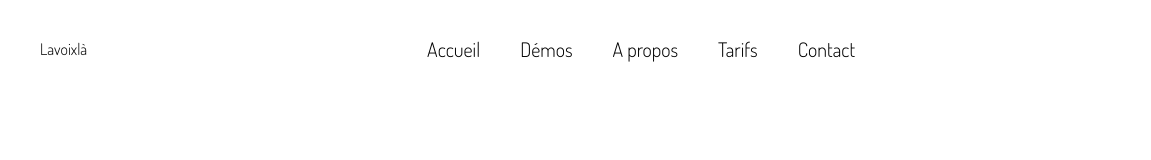
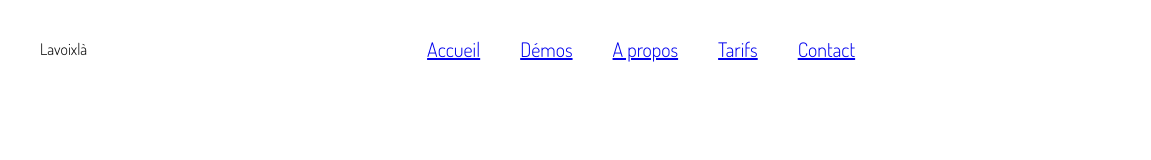
Before and after one commit to Yaamto/neilaSite, a plain HTML site: page index.html in a window 1280 px wide. Shown: the full height of the page, 0-1151 px from the left. Drawn offline with Linux system fonts and the light colour scheme.

Commit message:
Added links

```diff
--- a/index.html
+++ b/index.html
@@ -15,18 +15,16 @@
 <nav>
     <span>Lavoixlà</span>
     <ul class="nav-menu">
-        <li>Accueil</li>
-        <li>Démos</li>
-        <li>A propos</li>
-        <li>Tarifs</li>
-        <li>Contact</li>
+        <li><a href="./index.html">Accueil</a></li>
+        <li><a href="./demos.html">Démos</a></li>
+        <li><a href="./about.html">A propos</a></li>
+        <li><a href="./tarifs.html">Tarifs</a></li>
+        <li><a href="./contact.html">Contact</a></li>
     </ul>
     <div class="media">
-
         <img src="images/instagram.png" alt="lavoixla instagram">
         <img src="images/tik-tok.png" alt="lavoixla tiktok">
         <img src="images/facebook.png" alt="lavoixla facebook">
-
     </div>
 </nav>
 </body>
```
